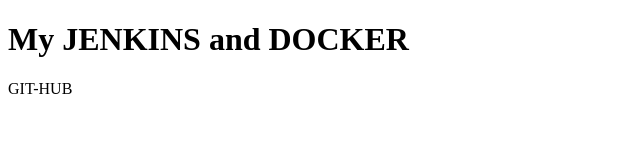
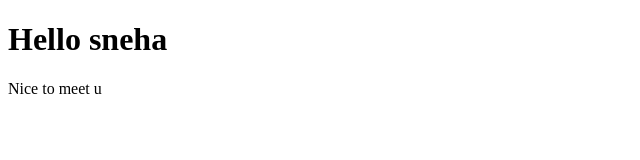
Before and after one commit to snehasaravanan/jenkins, a plain HTML site: page index.html in a window 1280 px wide. Shown: the whole page, without its empty margins (0-640 px from the left). Drawn offline with Linux system fonts and the light colour scheme.

Commit message:
Update index.html

```diff
--- a/index.html
+++ b/index.html
@@ -2,8 +2,8 @@
 <html>
 <body>
 
-<h1>My JENKINS and DOCKER</h1>
-<p>GIT-HUB</p>
+<h1>Hello sneha</h1>
+<p>Nice to meet u</p>
 
 </body>
 </html>
```
